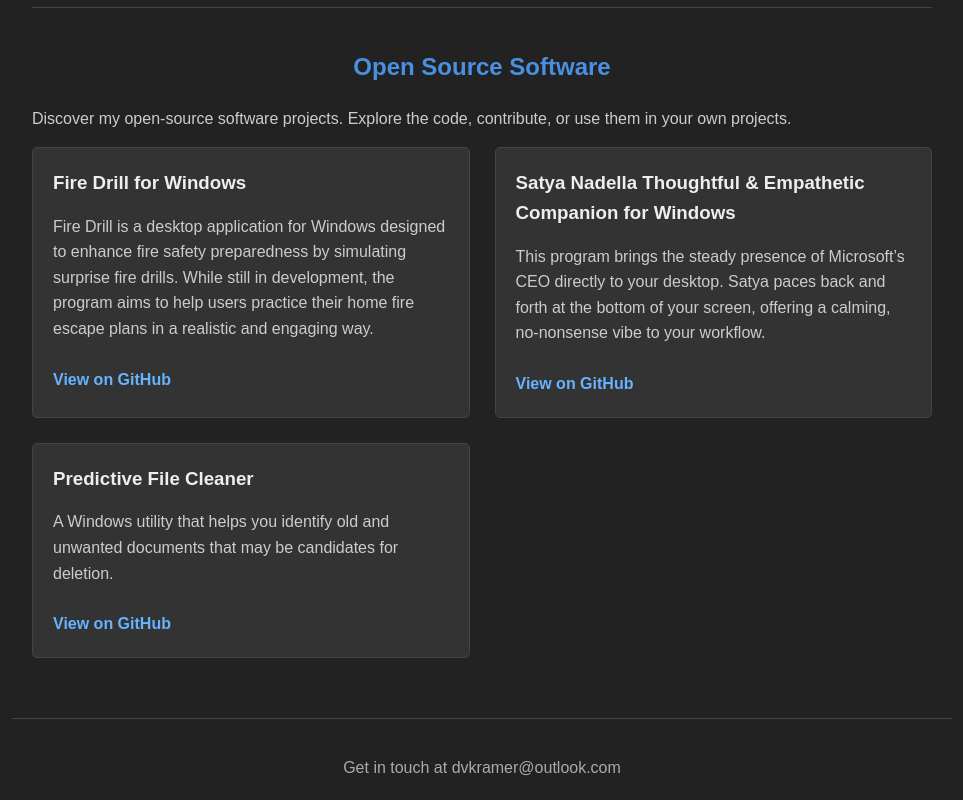
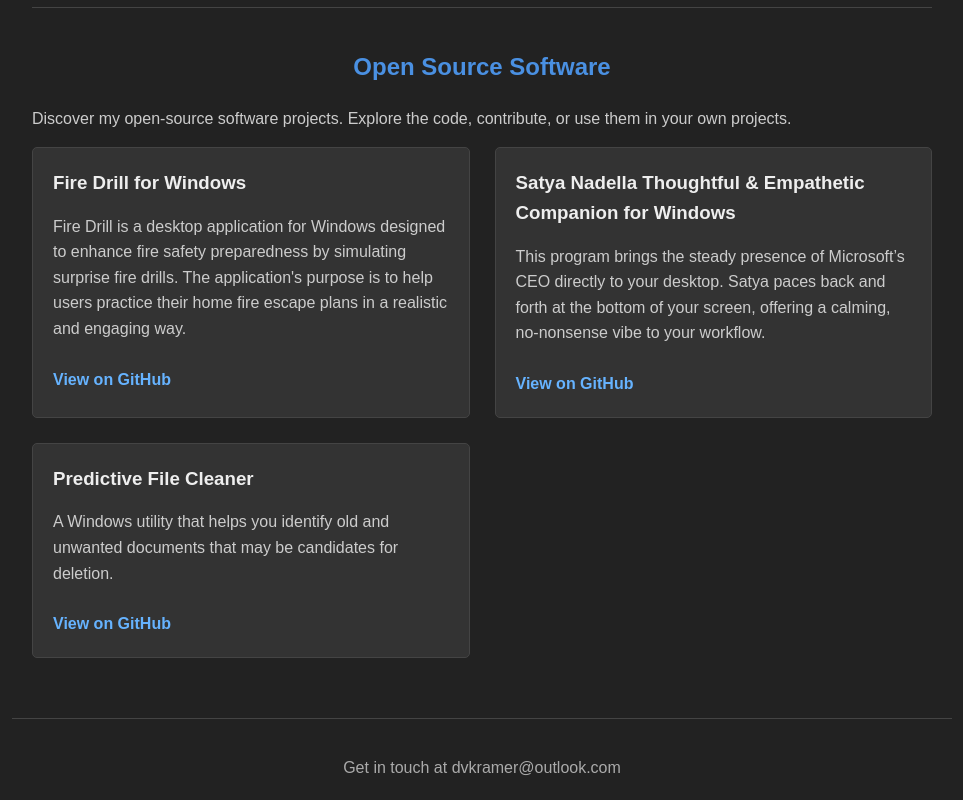
Before and after one commit to dvkramer/dvkramer.github.io, a plain HTML site: page portfolio.html in a window 1280 px wide. Shown: the part 1208-2008 px from the top of the page, without its empty margins (158-1121 px from the left). Drawn offline with Linux system fonts and the light colour scheme.

Commit message:
updated portfolio

```diff
--- a/portfolio.html
+++ b/portfolio.html
@@ -91,7 +91,7 @@
                 <!-- Fire Drill for Windows -->
                 <div class="project-item">
                     <h3>Fire Drill for Windows</h3>
-                    <p>Fire Drill is a desktop application for Windows designed to enhance fire safety preparedness by simulating surprise fire drills. While still in development, the program aims to help users practice their home fire escape plans in a realistic and engaging way.</p>
+                    <p>Fire Drill is a desktop application for Windows designed to enhance fire safety preparedness by simulating surprise fire drills. The application's purpose is to help users practice their home fire escape plans in a realistic and engaging way.</p>
                     <a href="https://github.com/dvkramer/fire-drill-windows">View on GitHub</a>
                 </div>
 
```
